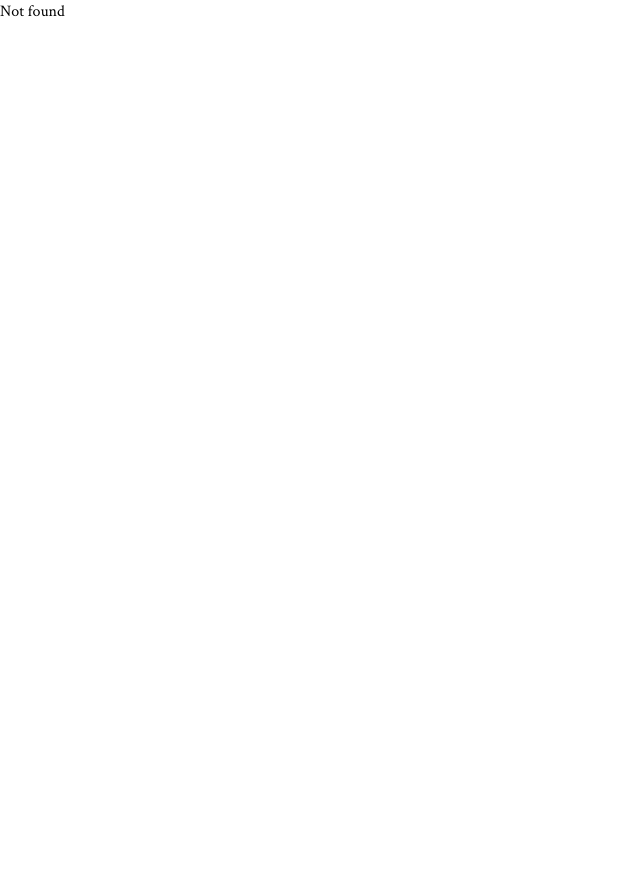
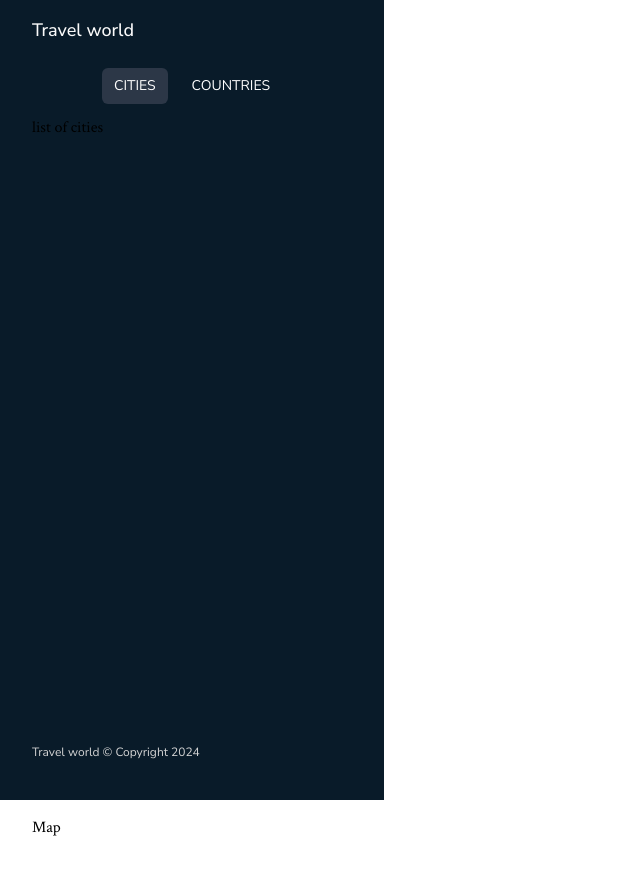
Before and after one commit to shifachaus/travel-world, a React (Vite) app: page /app/cities in a window 1280 px wide. Shown: the top 874 px of the page, without its empty margins (0-640 px from the left). Before the commit the page ends 800 px from the top, so only its background shows below. Built offline with nearby package versions, Linux system fonts and the light colour scheme.

Commit message:
add nested route

```diff
--- a/src/App.jsx
+++ b/src/App.jsx
@@ -1,4 +1,4 @@
-import { BrowserRouter, Route, Routes } from "react-router-dom";
+import { BrowserRouter, Navigate, Route, Routes } from "react-router-dom";
 import Homepage from "./pages/Homepage";
 import PageNotFound from "./pages/PageNotFound";
 import Login from "./pages/Login";
@@ -9,9 +9,14 @@ const App = () => {
     <BrowserRouter>
       <Routes>
         <Route path="/" element={<Homepage />} />
-        <Route path="login" element={<Login />} />
+        <Route path="/login" element={<Login />} />
         <Route path="*" element={<PageNotFound />} />
-        <Route path="app" element={<AppLayout />} />
+        <Route path="app" element={<AppLayout />}>
+          <Route index element={<Navigate replace to="cities" />} />
+          <Route path="cities" element={<p>list of cities</p>} />
+          <Route path="countries" element={<p>list of countries</p>} />
+          <Route path="form" element={<p>Form</p>} />
+        </Route>
       </Routes>
     </BrowserRouter>
   );
--- /dev/null
+++ b/src/components/AppNav.jsx
@@ -0,0 +1,36 @@
+import { NavLink } from "react-router-dom";
+
+const AppNav = () => {
+  return (
+    <nav className="mt-6 mb-3">
+      <ul className="list-none flex items-center justify-center  gap-3  text-white ">
+        <li className="flex">
+          <NavLink
+            to="cities"
+            className={({ isActive }) =>
+              isActive
+                ? "text-sm uppercase font bg-[#2C3747] py-2 px-3 rounded-md"
+                : "text-sm uppercase font py-2 px-3 "
+            }
+          >
+            Cities
+          </NavLink>
+        </li>
+        <li>
+          <NavLink
+            to="countries"
+            className={({ isActive }) =>
+              isActive
+                ? "text-sm uppercase font bg-[#2C3747] py-2 px-3 rounded-md"
+                : "text-sm uppercase font py-2 px-3 "
+            }
+          >
+            Countries
+          </NavLink>
+        </li>
+      </ul>
+    </nav>
+  );
+};
+
+export default AppNav;
--- a/src/components/Sidebar.jsx
+++ b/src/components/Sidebar.jsx
@@ -1,12 +1,15 @@
+import { Outlet } from "react-router-dom";
 import CopyrightFooter from "./CopyrightFooter";
 import Logo from "./Logo";
+import AppNav from "./AppNav";
 
 const Sidebar = () => {
   return (
     <aside className="relative h-screen  py-4 px-8 bg-[#091B29] max-w-sm  ">
       <Logo />
+      <AppNav />
 
-      <p>List of cities</p>
+      <Outlet />
 
       <CopyrightFooter />
     </aside>
```
